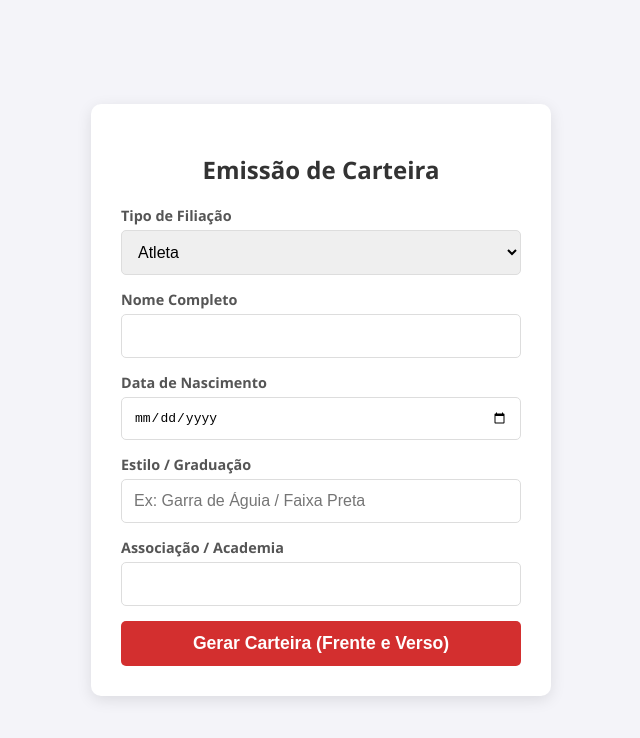
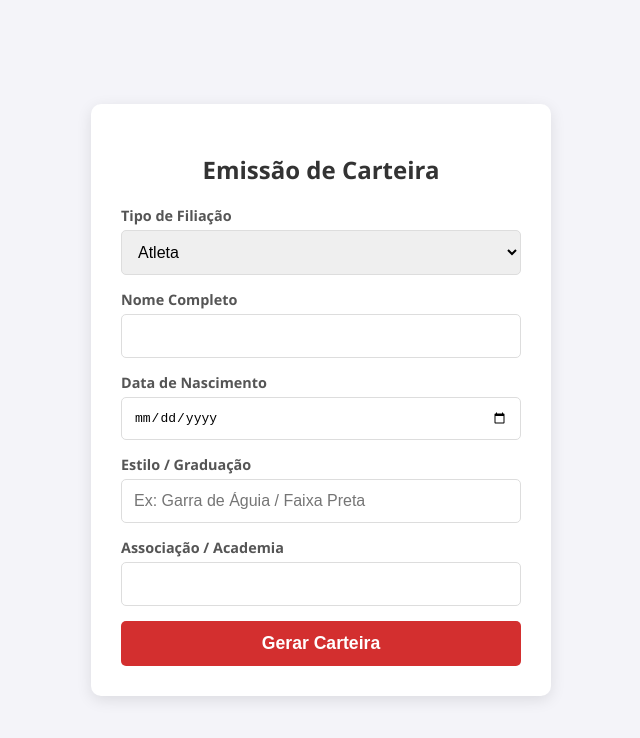
Before and after one commit to Darkyelino/FAKF-gerador-carteirinha, a plain HTML site: page index.html in a window 1280 px wide. Shown: the whole page, without its empty margins (319-959 px from the left). Drawn offline with Linux system fonts and the light colour scheme; a script that the page names is missing.

Commit message:
note: date

```diff
--- a/index.html
+++ b/index.html
@@ -1,4 +1,5 @@
 <!DOCTYPE html>
+<!-- 29/02/2028 -->
 <html lang="pt-br">
 <head>
     <meta charset="UTF-8">
@@ -41,7 +42,7 @@
             <label for="academia">Associação / Academia</label>
             <input type="text" id="academia" required>
 
-            <button type="submit">Gerar Carteira (Frente e Verso)</button>
+            <button type="submit">Gerar Carteira</button>
         </form>
     </div>
 
```
